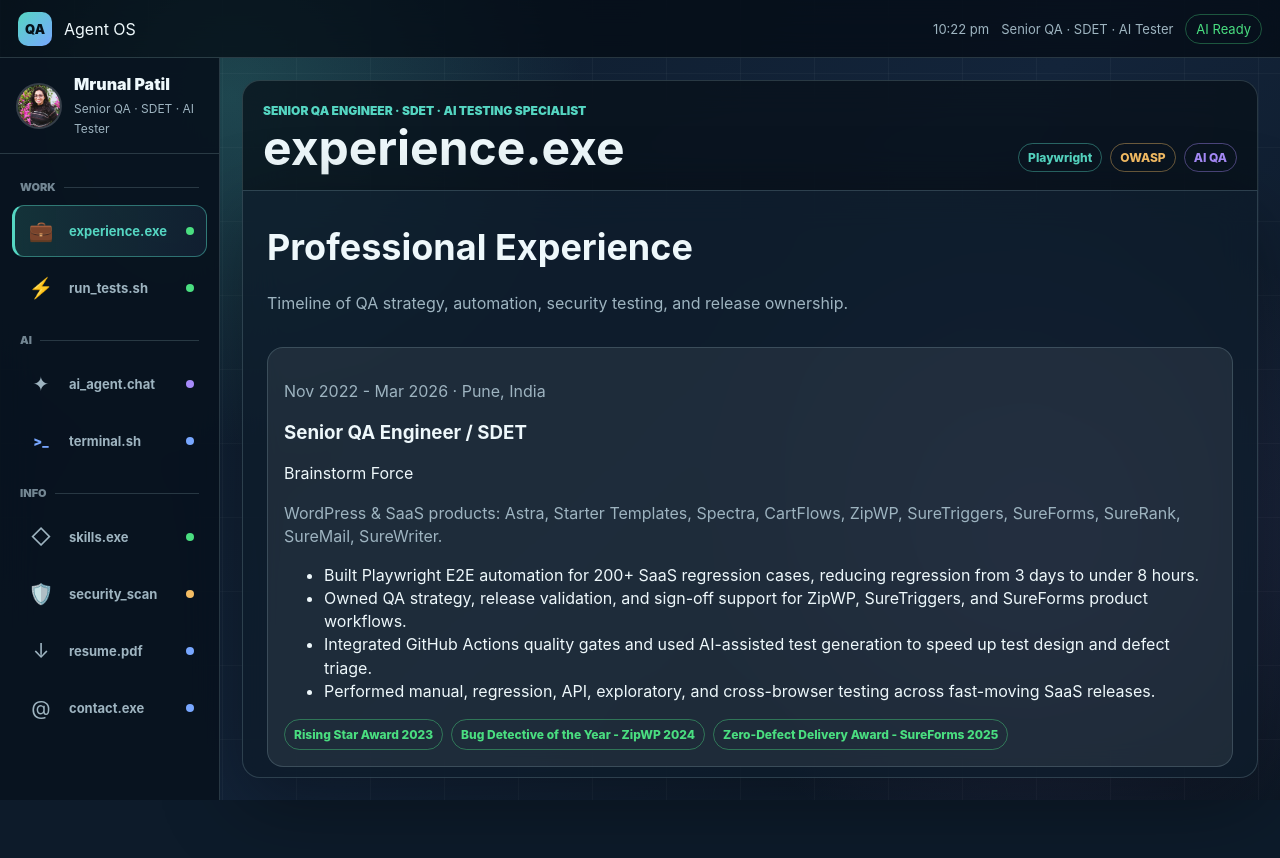
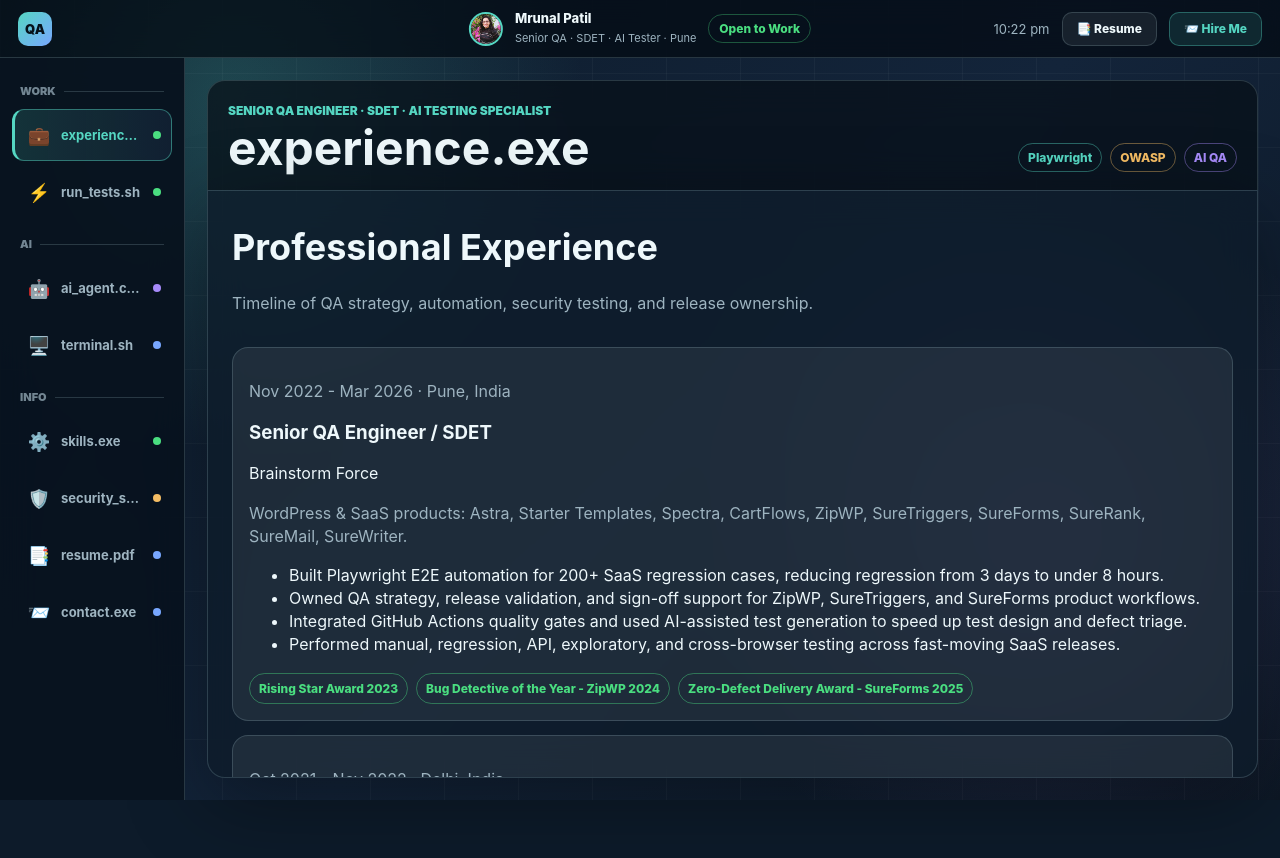
Before and after one commit to Mruunalll/qa-agent-os, a plain HTML site: page desktop.html in a window 1280 px wide. Drawn offline with Linux system fonts and the light colour scheme.

Commit message:
style: refine topbar and sidebar navigation

```diff
--- a/desktop.html
+++ b/desktop.html
@@ -22,27 +22,27 @@
           <span></span>
         </button>
         <span class="os-logo">QA</span>
-        <span>Agent OS</span>
       </div>
 
-      <nav class="topbar-status" aria-label="System status">
+      <section class="topbar-profile" aria-label="Profile">
+        <img src="assets/photo.jpg" class="topbar-dp" alt="Mrunal Patil" />
+        <div class="topbar-info">
+          <strong>Mrunal Patil</strong>
+          <span>Senior QA · SDET · AI Tester · Pune</span>
+        </div>
+        <span class="status-pill">Open to Work</span>
+      </section>
+
+      <nav class="topbar-actions" aria-label="Quick actions">
         <span id="statusClock">--:--</span>
-        <span id="typedRole" aria-label="Role">Senior QA · SDET · AI Tester</span>
-        <span class="status-pill">AI Ready</span>
+        <button class="topbar-btn" type="button" data-app="resume">📑 Resume</button>
+        <button class="topbar-btn topbar-btn-primary" type="button" data-app="contact">📨 Hire Me</button>
       </nav>
     </header>
 
     <div class="mobile-scrim" id="mobileScrim" hidden></div>
 
     <aside class="sidebar" id="sidebar" aria-label="Portfolio apps">
-      <section class="profile-strip">
-        <img src="assets/photo.jpg" alt="Mrunal Patil" />
-        <div>
-          <p>Mrunal Patil</p>
-          <span>Senior QA · SDET · AI Tester</span>
-        </div>
-      </section>
-
       <nav class="sidebar-nav">
         <p class="nav-group">Work</p>
         <button class="sidebar-item" type="button" data-app="experience">
@@ -54,24 +54,24 @@
 
         <p class="nav-group">AI</p>
         <button class="sidebar-item" type="button" data-app="ai">
-          <span class="app-icon">✦</span><strong>ai_agent.chat</strong><i class="status-dot ai" aria-hidden="true"></i>
+          <span class="app-icon">🤖</span><strong>ai_agent.chat</strong><i class="status-dot ai" aria-hidden="true"></i>
         </button>
         <button class="sidebar-item" type="button" data-app="terminal">
-          <span class="app-icon text-icon">&gt;_</span><strong>terminal.sh</strong><i class="status-dot neutral" aria-hidden="true"></i>
+          <span class="app-icon">🖥️</span><strong>terminal.sh</strong><i class="status-dot neutral" aria-hidden="true"></i>
         </button>
 
         <p class="nav-group">Info</p>
         <button class="sidebar-item" type="button" data-app="skills">
-          <span class="app-icon">◇</span><strong>skills.exe</strong><i class="status-dot good" aria-hidden="true"></i>
+          <span class="app-icon">⚙️</span><strong>skills.exe</strong><i class="status-dot good" aria-hidden="true"></i>
         </button>
         <button class="sidebar-item" type="button" data-app="security">
           <span class="app-icon">🛡️</span><strong>security_scan</strong><i class="status-dot warn" aria-hidden="true"></i>
         </button>
         <button class="sidebar-item" type="button" data-app="resume">
-          <span class="app-icon">↓</span><strong>resume.pdf</strong><i class="status-dot neutral" aria-hidden="true"></i>
+          <span class="app-icon">📑</span><strong>resume.pdf</strong><i class="status-dot neutral" aria-hidden="true"></i>
         </button>
         <button class="sidebar-item" type="button" data-app="contact">
-          <span class="app-icon">@</span><strong>contact.exe</strong><i class="status-dot neutral" aria-hidden="true"></i>
+          <span class="app-icon">📨</span><strong>contact.exe</strong><i class="status-dot neutral" aria-hidden="true"></i>
         </button>
       </nav>
     </aside>
--- a/js/desktop.js
+++ b/js/desktop.js
@@ -101,24 +101,12 @@
   setSidebarOpen(false);
 }
 
-function startRoleTyping() {
-  const target = document.querySelector("#typedRole");
-  const text = target.dataset.text || target.textContent.trim();
-  target.dataset.text = text;
-  target.textContent = "";
-
-  let index = 0;
-  const typeNext = () => {
-    target.textContent = text.slice(0, index);
-    index += 1;
-    if (index <= text.length) window.setTimeout(typeNext, 34);
-  };
-
-  typeNext();
-}
-
 function bindSidebar() {
   document.querySelectorAll(".sidebar-item").forEach((button) => {
+    button.addEventListener("click", () => renderApp(button.dataset.app, { focusPanel: true }));
+  });
+
+  document.querySelectorAll(".topbar-btn[data-app]").forEach((button) => {
     button.addEventListener("click", () => renderApp(button.dataset.app, { focusPanel: true }));
   });
 
@@ -152,7 +140,6 @@
 async function bootDesktop() {
   updateClock();
   setInterval(updateClock, 30000);
-  startRoleTyping();
   await loadData();
   bindSidebar();
   bindCopyButtons();
--- a/style/desktop.css
+++ b/style/desktop.css
@@ -13,7 +13,7 @@
   --amber: #f4bd64;
   --green: #4ade80;
   --danger: #ff6b7b;
-  --sidebar-width: 220px;
+  --sidebar-width: 185px;
   --topbar-height: 58px;
   --shadow: 0 24px 80px rgba(0, 0, 0, 0.36);
 }
@@ -67,7 +67,8 @@
 }
 
 .topbar-brand,
-.topbar-status {
+.topbar-actions,
+.topbar-profile {
   display: flex;
   align-items: center;
   gap: 12px;
@@ -106,17 +107,78 @@
   background: var(--text);
 }
 
-.topbar-status {
+.status-pill {
+  border: 1px solid rgba(74, 222, 128, 0.34);
+  border-radius: 999px;
+  padding: 6px 10px;
+  color: var(--green);
+  font-size: 12px;
+  font-weight: 800;
+  white-space: nowrap;
+}
+
+.topbar-profile {
+  position: absolute;
+  left: 50%;
+  transform: translateX(-50%);
+}
+
+.topbar-dp {
+  width: 34px;
+  height: 34px;
+  border: 2px solid var(--teal);
+  border-radius: 50%;
+  object-fit: cover;
+  flex-shrink: 0;
+}
+
+.topbar-info strong {
+  display: block;
+  font-size: 13px;
+  font-weight: 800;
+  line-height: 1.2;
+}
+
+.topbar-info span {
+  color: var(--muted);
+  font-size: 11px;
+}
+
+.topbar-actions {
   color: var(--muted);
   font-size: 13px;
   white-space: nowrap;
 }
 
-.status-pill {
-  border: 1px solid rgba(74, 222, 128, 0.34);
-  border-radius: 999px;
-  padding: 6px 10px;
-  color: var(--green);
+.topbar-btn {
+  min-height: 34px;
+  border: 1px solid var(--line);
+  border-radius: 10px;
+  padding: 0 14px;
+  background: rgba(255, 255, 255, 0.07);
+  color: var(--text);
+  font-size: 12px;
+  font-weight: 800;
+  cursor: pointer;
+  transition: border-color 150ms ease, color 150ms ease, background 150ms ease;
+}
+
+.topbar-btn:hover,
+.topbar-btn:focus-visible {
+  border-color: var(--teal);
+  color: var(--teal);
+  outline: 0;
+}
+
+.topbar-btn-primary {
+  border-color: rgba(85, 214, 194, 0.35);
+  background: rgba(85, 214, 194, 0.12);
+  color: var(--teal);
+}
+
+.topbar-btn-primary:hover,
+.topbar-btn-primary:focus-visible {
+  background: rgba(85, 214, 194, 0.22);
 }
 
 .sidebar {
@@ -130,34 +192,6 @@
   background: var(--sidebar);
   backdrop-filter: blur(18px);
   overflow-y: auto;
-}
-
-.profile-strip {
-  display: grid;
-  grid-template-columns: auto minmax(0, 1fr);
-  gap: 12px;
-  align-items: center;
-  min-height: 90px;
-  padding: 16px;
-  border-bottom: 1px solid var(--line);
-}
-
-.profile-strip img {
-  width: 46px;
-  height: 46px;
-  border: 2px solid rgba(255, 255, 255, 0.18);
-  border-radius: 50%;
-  object-fit: cover;
-}
-
-.profile-strip p {
-  margin: 0 0 3px;
-  font-weight: 900;
-}
-
-.profile-strip span {
-  color: var(--muted);
-  font-size: 12px;
 }
 
 .sidebar-nav {
@@ -187,14 +221,14 @@
 
 .sidebar-item {
   display: grid;
-  grid-template-columns: 32px minmax(0, 1fr) 12px;
-  gap: 10px;
+  grid-template-columns: 28px minmax(0, 1fr) 10px;
+  gap: 8px;
   align-items: center;
   min-height: 52px;
   border: 1px solid transparent;
   border-left: 3px solid transparent;
   border-radius: 12px;
-  padding: 0 12px;
+  padding: 0 10px;
   background: transparent;
   color: var(--muted);
   cursor: pointer;
@@ -221,13 +255,7 @@
   width: 28px;
   height: 28px;
   place-items: center;
-  font-size: 20px;
-}
-
-.text-icon {
-  color: var(--blue);
-  font-size: 13px;
-  font-weight: 900;
+  font-size: 18px;
 }
 
 .sidebar-item strong {
@@ -546,6 +574,41 @@
     display: none;
   }
 
+  .topbar-profile {
+    position: static;
+    transform: none;
+    gap: 8px;
+  }
+
+  .topbar-profile .status-pill {
+    display: none;
+  }
+
+  .topbar-info strong {
+    max-width: 76px;
+    overflow: hidden;
+    font-size: 12px;
+    text-overflow: ellipsis;
+    white-space: nowrap;
+  }
+
+  .topbar-info span {
+    display: none;
+  }
+
+  .topbar-actions #statusClock {
+    display: none;
+  }
+
+  .topbar-btn {
+    min-width: 44px;
+    padding: 0 10px;
+  }
+
+  .topbar-btn:not(.topbar-btn-primary) {
+    display: none;
+  }
+
   .sidebar {
     width: min(82vw, var(--sidebar-width));
     box-shadow: var(--shadow);
```
